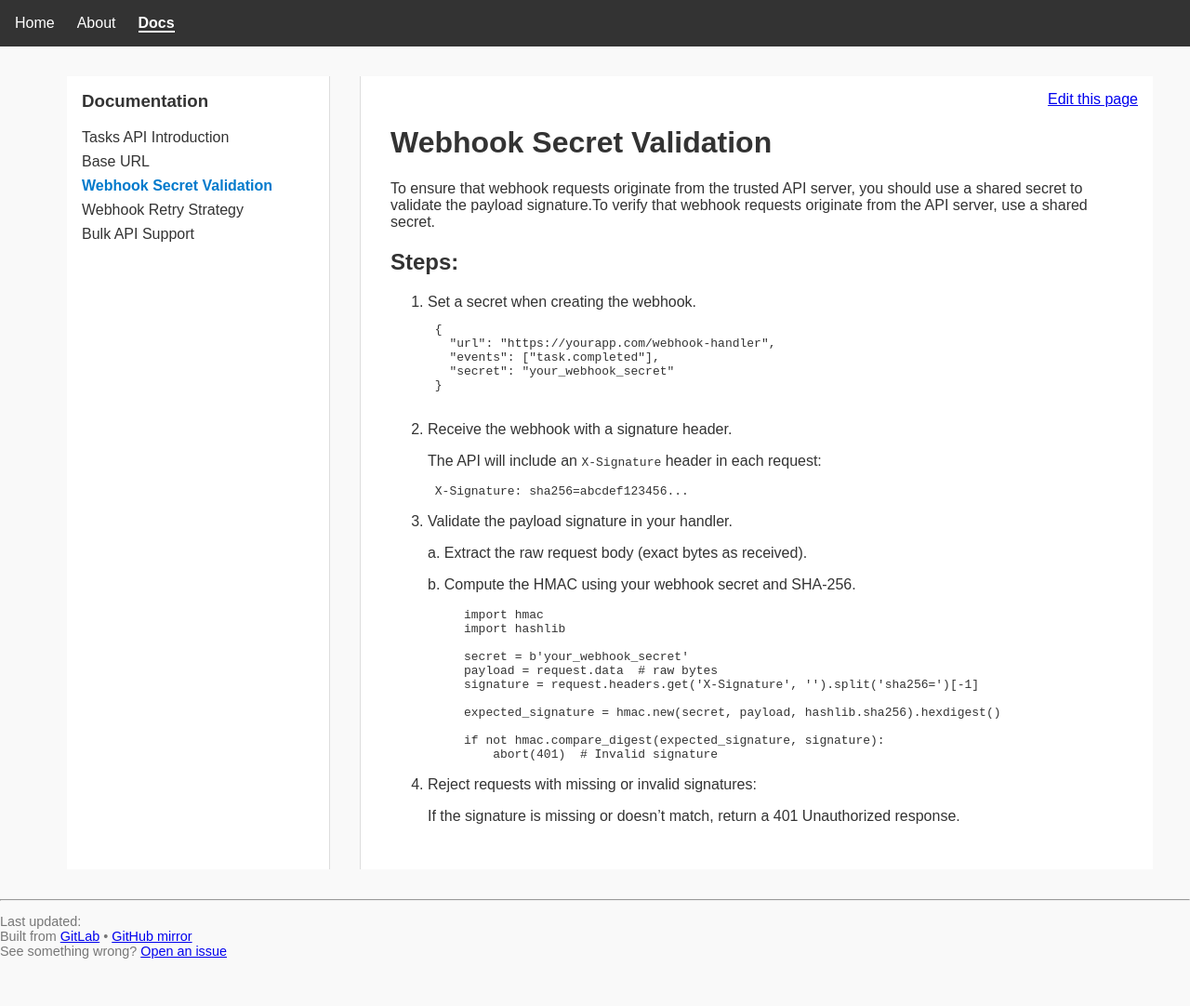
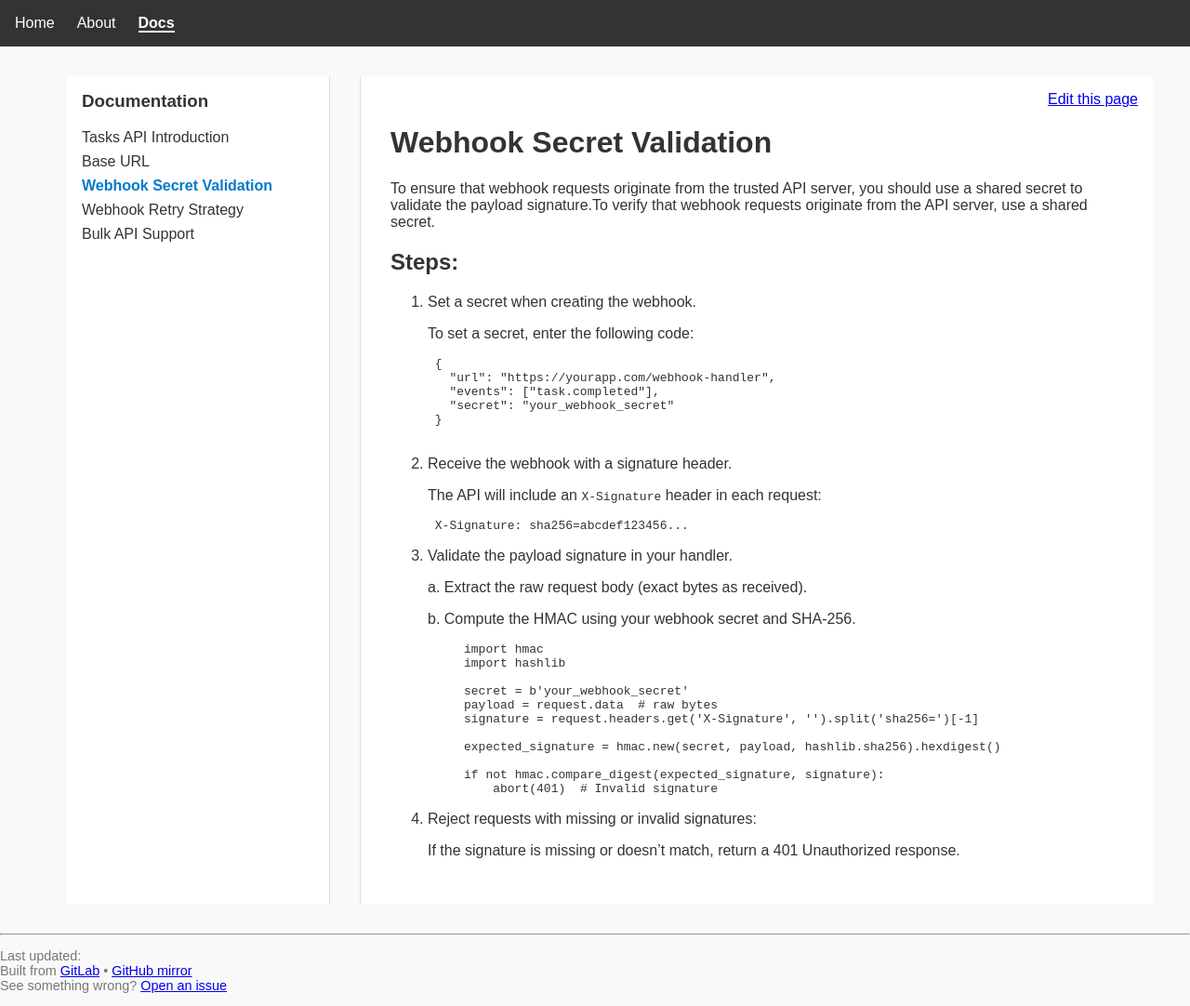
Before and after one commit to smarvin/gl-copy-site, a Jekyll site: the page built from docs/topic-three.md, in a window 1280 px wide. Shown: the whole page at 93% size. Built offline with Jekyll 4.4.1, drawn with Linux system fonts in a browser that asks for light colours; before the commit the page ends 1045 px from its top, so only the background shows below that.

Commit message:
Update topic-three.md

````diff
--- a/docs/topic-three.md
+++ b/docs/topic-three.md
@@ -10,6 +10,8 @@ To ensure that webhook requests originate from the trusted API server, you shoul
 
 ## Steps:
 1. Set a secret when creating the webhook.
+
+   To set a secret, enter the following code:
     ```json
     {
       "url": "https://yourapp.com/webhook-handler",
````
